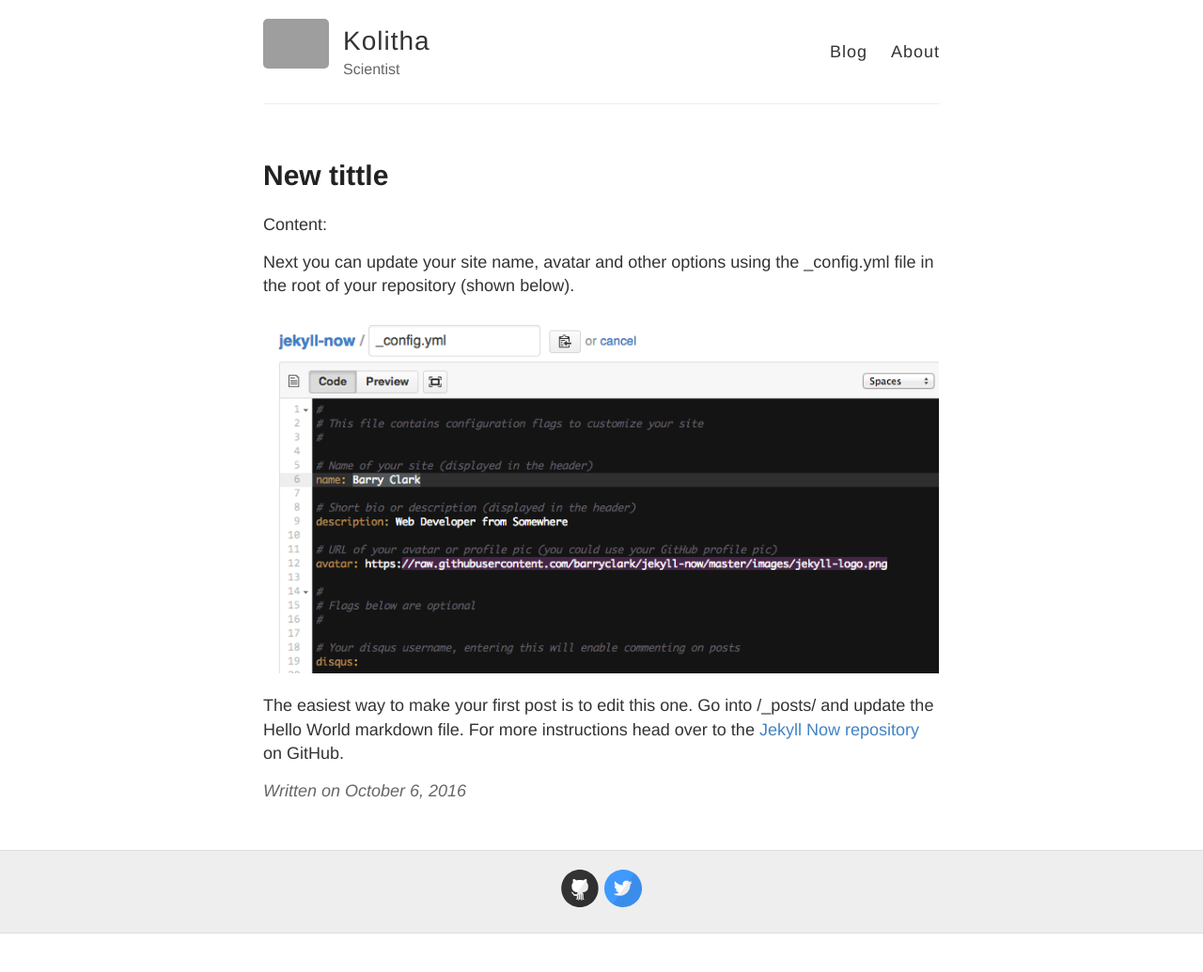
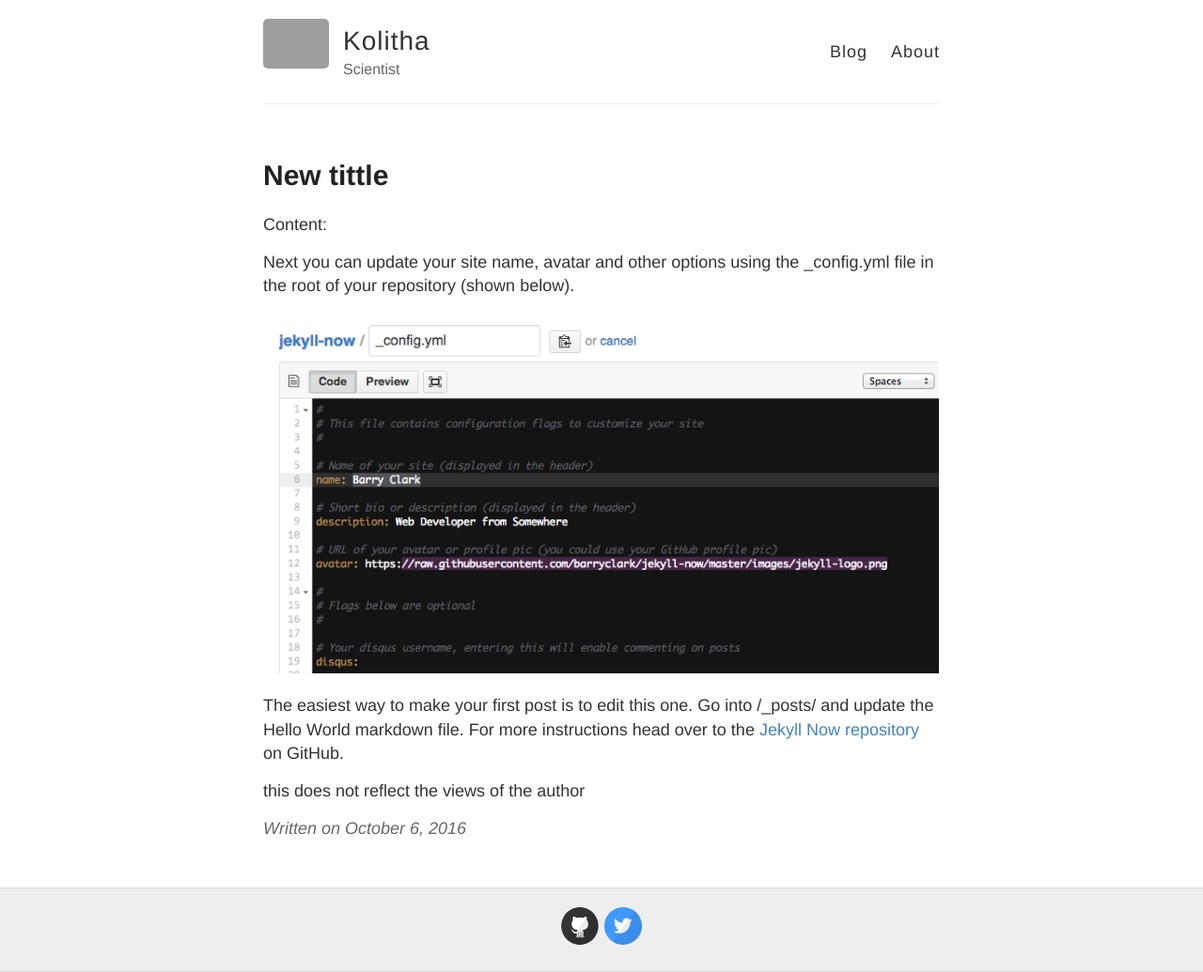
Before and after one commit to Koli89/koli89.github.io, a Jekyll site: the page built from _posts/2016-10-06-Guest-Post.md, in a window 1280 px wide. Shown: the whole page at 94% size. Built offline with Jekyll 4.4.1, drawn with Linux system fonts in a browser that asks for light colours; before the commit the page ends 994 px from its top, so only the background shows below that; grey boxes are pictures that could not be loaded.

Commit message:
last line

```diff
--- a/_posts/2016-10-06-Guest-Post.md
+++ b/_posts/2016-10-06-Guest-Post.md
@@ -10,3 +10,5 @@ Next you can update your site name, avatar and other options using the _config.y
 ![_config.yml]({{ site.baseurl }}/images/config.png)
 
 The easiest way to make your first post is to edit this one. Go into /_posts/ and update the Hello World markdown file. For more instructions head over to the [Jekyll Now repository](https://github.com/barryclark/jekyll-now) on GitHub.
+
+this does not reflect the views of the author
```
